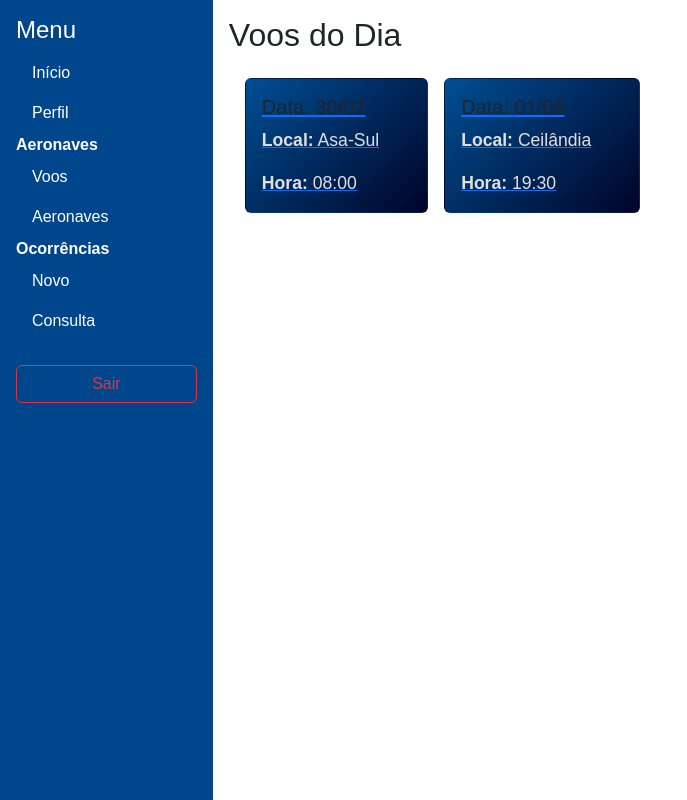
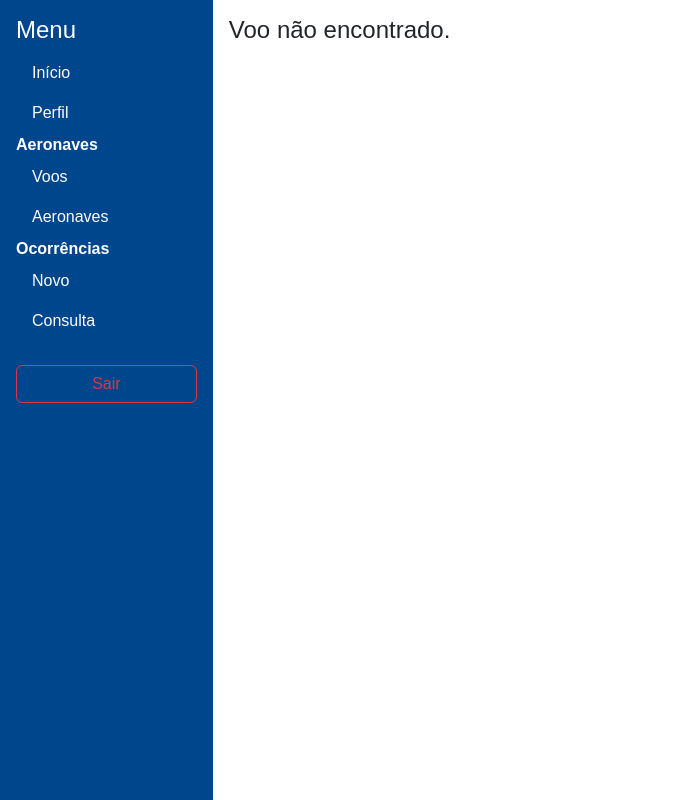
Before and after one commit to CoutinhoGustav/GAVOP, a React (Create React App) app: page /aeronaves/voos in a window 1280 px wide. Shown: the whole page, without its empty margins (0-687 px from the left). Built offline with nearby package versions, Linux system fonts and the light colour scheme.

Commit message:
projeto atualizado

```diff
--- a/src/App.jsx
+++ b/src/App.jsx
@@ -3,11 +3,12 @@ import { BrowserRouter as Router, Routes, Route } from 'react-router-dom';
 import DashboardLayout from "./components/DashboardLayout";
 import Perfil from "./pages/Perfil";
 import Voos from "./pages/Voos";
-import Aeronaves from "./pages/Aeronaves";
 import Ocorrencias from "./pages/Ocorrencias";
 import Home from "./pages/Home";
-import AeronaveDetalhes from "./pages/AeronaveDetalhes";
 import ConsultaOcorrencia from "./pages/ConsultaOcorrencia";
+
+
+
 
 
 function App() {
@@ -15,12 +16,13 @@ function App() {
     <Router>
       <DashboardLayout>
         <Routes>
-          <Route path="/" element={< Home/>} />
+          <Route path="/" element={<Home />} />
           <Route path="/perfil" element={<Perfil />} />
           <Route path="/aeronaves/voos" element={<Voos />} />
-          <Route path="/aeronaves/aeronaves" element={<Aeronaves />} />
+
+
+
           <Route path="/ocorrencias" element={<Ocorrencias />} />
-          <Route path="/aeronaves/detalhes/:id" element={<AeronaveDetalhes />} />
           <Route path="/consulta" element={<ConsultaOcorrencia />} />
         </Routes>
       </DashboardLayout>
--- a/src/components/CardAeronave.jsx
+++ b/src/components/CardAeronave.jsx
@@ -1,14 +1,26 @@
+// src/components/CardAeronave.jsx
 import React from "react";
 import { Card } from "react-bootstrap";
-import "../css/CardAeronave.css";
+import { useNavigate } from "react-router-dom";
 
 function CardAeronave({ aeronave }) {
+  const navigate = useNavigate();
+
+  const handleClick = () => {
+    navigate(`/aeronaves/detalhes/${aeronave.id}`);
+  };
+
   return (
-    <Card className="voo-card">
+    <Card
+      onClick={handleClick}
+      style={{ width: "18rem", cursor: "pointer" }}
+      className="shadow"
+    >
       <Card.Body>
-        <Card.Title className="voo-title">{aeronave.modelo}</Card.Title>
-        <Card.Text className="voo-hora">Matrícula: {aeronave.matricula}</Card.Text>
-        <button className="btn btn-primary">Ver Detalhes</button>
+        <Card.Title>{aeronave.modelo}</Card.Title>
+        <Card.Text>
+          Matrícula: <strong>{aeronave.matricula}</strong>
+        </Card.Text>
       </Card.Body>
     </Card>
   );
--- a/src/components/CardVoo.jsx
+++ b/src/components/CardVoo.jsx
@@ -1,24 +1,22 @@
+// src/components/CardVoo.jsx
 import React from "react";
 import { Card } from "react-bootstrap";
-import { Link } from "react-router-dom";
-import "../css/CardVoo.css";
-
+import { useNavigate } from "react-router-dom";
 
 function CardVoo({ voo }) {
+  const navigate = useNavigate();
+
+  const handleClick = () => {
+    navigate(`/voos/${voo.id}`);
+  };
+
   return (
-    <Link to={`/aeronaves/${voo.id}`} className="voo-card-link">
-      <Card className="voo-card mb-3">
-        <Card.Body>
-          <Card.Title className="voo-title">Data: {voo.id}</Card.Title>
-          <Card.Text className="voo-local">
-            <strong>Local:</strong> {voo.local}
-          </Card.Text>
-          <Card.Text className="voo-hora">
-            <strong>Hora:</strong> {voo.hora}
-          </Card.Text>
-        </Card.Body>
-      </Card>
-    </Link>
+    <Card onClick={handleClick} style={{ width: "18rem", cursor: "pointer" }} className="shadow">
+      <Card.Body>
+        <Card.Title>{voo.local}</Card.Title>
+        <Card.Text>Hora: {voo.hora}</Card.Text>
+      </Card.Body>
+    </Card>
   );
 }
 
--- a/src/pages/AeronaveDetalhes.jsx
+++ /dev/null
@@ -1,17 +0,0 @@
-import React from "react";
-import { useParams } from "react-router-dom";
-import "../css/DetalheAeronave.css";
-
-function AeronaveDetalhes() {
-  const { id } = useParams();
-
-  return (
-    <div>
-      <h2>Detalhes da Aeronave</h2>
-      <p>Você selecionou o voo com ID: <strong>{id}</strong></p>
-      {/* Aqui você pode buscar os dados da aeronave via API usando o ID */}
-    </div>
-  );
-}
-
-export default AeronaveDetalhes;
--- a/src/pages/Aeronaves.jsx
+++ /dev/null
@@ -1,22 +0,0 @@
-import React from "react";
-import CardAeronave from "../components/CardAeronave";
-
-const aeronaves = [
-  { id: 1, modelo: "C-130 Hercules", matricula: "FAB-001" },
-  { id: 2, modelo: "KC-390", matricula: "FAB-002" },
-];
-
-function Aeronaves() {
-  return (
-    <div>
-      <h2>Lista de Aeronaves</h2>
-      <div className="d-flex flex-wrap gap-3">
-        {aeronaves.map((aero) => (
-          <CardAeronave key={aero.id} aeronave={aero} />
-        ))}
-      </div>
-    </div>
-  );
-}
-
-export default Aeronaves;
--- a/src/pages/Voos.jsx
+++ b/src/pages/Voos.jsx
@@ -1,20 +1,34 @@
+
 import React from "react";
-import CardVoo from "../components/CardVoo";
+import { useParams, useNavigate } from "react-router-dom";
+import { Card, Button } from "react-bootstrap";
 
 const voosDoDia = [
-  { id: "30/07", local: "Asa-Sul", hora: "08:00" },
-  { id: "01/08", local: "Ceilândia", hora: "19:30" },
+  { id: "30/07", local: "Asa-Sul", hora: "08:00", piloto: "Cap. Silva", aeronave: "PT-001", status: "Confirmado" },
+  { id: "01/08", local: "Ceilândia", hora: "19:30", piloto: "Ten. Rocha", aeronave: "PT-002", status: "Aguardando" },
 ];
 
 function Voos() {
+  const { id } = useParams();
+  const navigate = useNavigate();
+
+  const voo = voosDoDia.find((v) => v.id === id);
+
+  if (!voo) {
+    return <h4>Voo não encontrado.</h4>;
+  }
+
   return (
-    <div>
-      <h2>Voos do Dia</h2>
-      <div className="d-flex flex-wrap gap-3">
-        {voosDoDia.map((voo) => (
-          <CardVoo key={voo.id} voo={voo} />
-        ))}
-      </div>
+    <div className="container mt-4">
+      <Card className="p-4">
+        <h2>Detalhes do Voo - {voo.id}</h2>
+        <p><strong>Local:</strong> {voo.local}</p>
+        <p><strong>Hora:</strong> {voo.hora}</p>
+        <p><strong>Piloto:</strong> {voo.piloto}</p>
+        <p><strong>Aeronave:</strong> {voo.aeronave}</p>
+        <p><strong>Status:</strong> {voo.status}</p>
+        <Button variant="secondary" onClick={() => navigate(-1)}>Voltar</Button>
+      </Card>
     </div>
   );
 }
```
Also changed, not shown: src/css/DetalheAeronave.css (deleted).
